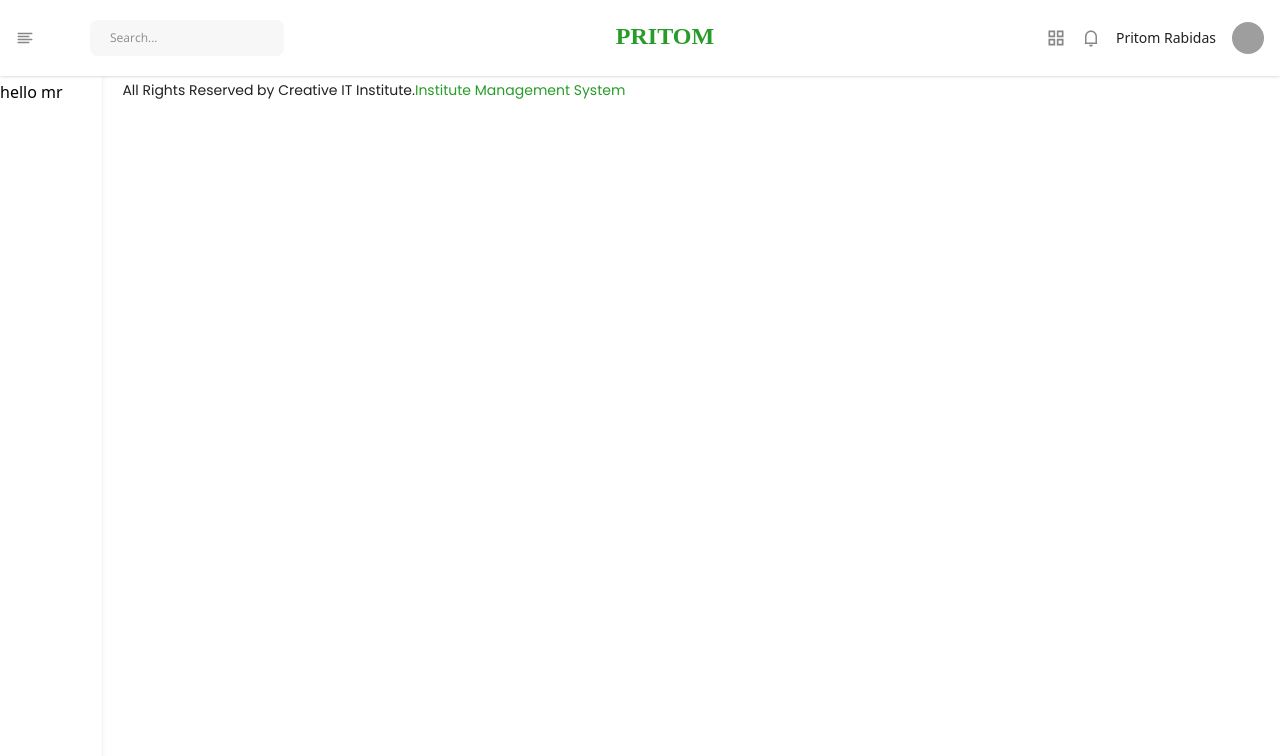
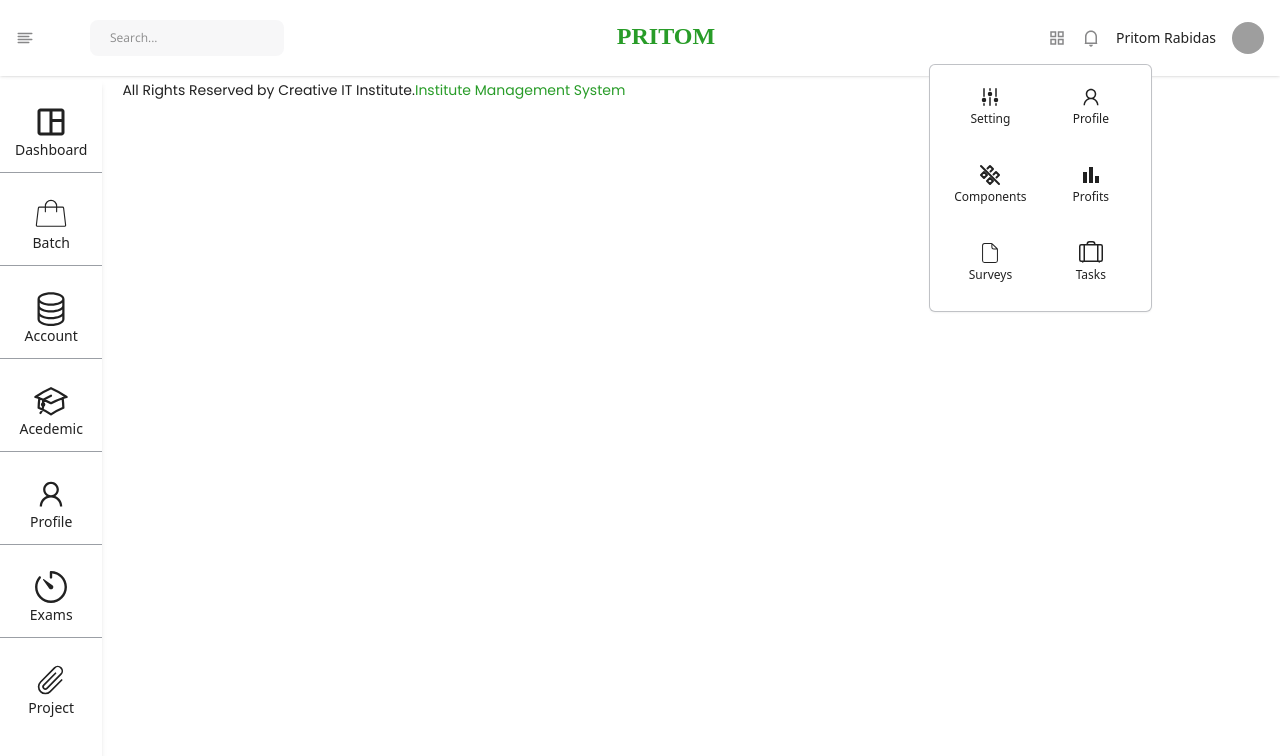
Before and after one commit to pritomrabidas/DashBoard, a React (Vite) app: page / in a window 1280 px wide. Both pictures are taken after a click on the icon 1055 px from the left and 38 px from the top of the page. Shown: the top 756 px of the page. Built offline with nearby package versions, Linux system fonts and the light colour scheme; grey boxes are pictures that could not be loaded; a web font is replaced by a local one.

Commit message:
navbar edit

```diff
--- a/src/Navbar.jsx
+++ b/src/Navbar.jsx
@@ -1,8 +1,25 @@
 import { FiAlignLeft } from "react-icons/fi";
 import { MdOutlineGridView } from "react-icons/md";
 import { RiNotification4Line } from "react-icons/ri";
+import { MdOutlineSpaceDashboard } from "react-icons/md";
+import { Link } from "react-router-dom";
+import { PiHandbagThin } from "react-icons/pi";
+import { BsDatabase } from "react-icons/bs";
+import { HiOutlineAcademicCap } from "react-icons/hi2";
+import { LiaUser } from "react-icons/lia";
+import { RxTimer } from "react-icons/rx";
+import { PiPaperclipLight } from "react-icons/pi";
+import { useState } from "react";
+import { HiAdjustmentsVertical } from "react-icons/hi2";
+import { TbComponentsOff } from "react-icons/tb";
+import { MdOutlineBarChart } from "react-icons/md";
+import { CiFileOn } from "react-icons/ci";
+import { BsSuitcaseLg } from "react-icons/bs";
 
 const Navbar = () => {
+  const [prifile, setProfile] = useState(false);
+  const [notification, setNotification] = useState(false);
+  const [board, setBoard] = useState(false);
   return (
     <div className="">
       <nav className="fixed z-40 w-full top-0 bg-white shadow flex justify-between items-center px-4 py-5">
@@ -25,12 +42,94 @@ const Navbar = () => {
           {/* Right Section */}
           <div className="flex items-center space-x-4">
             {/* Notification Icon */}
-            <MdOutlineGridView className="cursor-pointer text-xl text-[#35353697] duration-200 hover:text-secandari" />
-            <RiNotification4Line className="cursor-pointer text-lg text-[#35353697] hover:text-secandari" />
-
-            {/* User Dropdown */}
             <div className="relative">
-              <button className="flex items-center space-x-2 cursor-pointer">
+              <MdOutlineGridView
+                onClick={() => setBoard(true)}
+                className="cursor-pointer text-lg text-[#35353697] hover:text-secandari "
+              />
+              {board && (
+                <div
+                  onClick={() => setBoard(false)}
+                  className="fixed w-screen h-screen top-0 right-0 bg-[rgba(0,0,0,0)] z-50"
+                >
+                  <div className=" absolute right-[10%] top-14 mt-2 bg-white shadow-xs rounded-md  px-6 py-5 border border-[#9b9fa5a0] grid grid-cols-2 gap-7">
+                    <Link
+                      to="/"
+                      className="duration-200 text-primary hover:text-secandari"
+                    >
+                      <HiAdjustmentsVertical className="text-2xl text-center mx-auto" />
+                      <p className="text-center  pt-0.5 pb-2 border-brand  text-xs   font-normal font-Nunito-font ">
+                        Setting
+                      </p>
+                    </Link>
+                    <Link
+                      to="/"
+                      className="duration-200 text-primary hover:text-secandari"
+                    >
+                      <LiaUser className="text-2xl text-center mx-auto" />
+                      <p className="text-center  pt-0.5 pb-2 border-brand  text-xs   font-normal font-Nunito-font ">
+                        Profile
+                      </p>
+                    </Link>
+                    <Link
+                      to="/"
+                      className="duration-200 text-primary hover:text-secandari"
+                    >
+                      <TbComponentsOff className="text-2xl text-center mx-auto" />
+                      <p className="text-center  pt-0.5 pb-2 border-brand  text-xs   font-normal font-Nunito-font ">
+                        Components
+                      </p>
+                    </Link>
+                    <Link
+                      to="/"
+                      className="duration-200 text-primary hover:text-secandari"
+                    >
+                      <MdOutlineBarChart className="text-2xl text-center mx-auto" />
+                      <p className="text-center  pt-0.5 pb-2 border-brand  text-xs   font-normal font-Nunito-font ">
+                        Profits
+                      </p>
+                    </Link>
+                    <Link
+                      to="/"
+                      className="duration-200 text-primary hover:text-secandari"
+                    >
+                      <CiFileOn className="text-2xl text-center mx-auto" />
+                      <p className="text-center  pt-0.5 pb-2 border-brand  text-xs   font-normal font-Nunito-font ">
+                        Surveys
+                      </p>
+                    </Link>
+                    <Link
+                      to="/"
+                      className="duration-200 text-primary hover:text-secandari"
+                    >
+                      <BsSuitcaseLg className="text-2xl text-center mx-auto" />
+                      <p className="text-center pt-0.5 pb-2 border-brand  text-xs   font-normal font-Nunito-font ">
+                        Tasks
+                      </p>
+                    </Link>
+                  </div>
+                </div>
+              )}
+            </div>
+            <div className="relative">
+              <RiNotification4Line
+                onClick={() => setNotification(true)}
+                className="cursor-pointer text-lg text-[#35353697] hover:text-secandari "
+              />
+              {notification && (
+                <div
+                  onClick={() => setNotification(false)}
+                  className="fixed w-screen h-screen top-0 right-0 bg-[rgba(0,0,0,0)] z-50"
+                >
+                  <div className=" absolute right-[7%] top-14 mt-2 bg-white shadow-xs rounded-md w-48 py-2 border border-[#9b9fa5a0]"></div>
+                </div>
+              )}
+            </div>
+            <div className="relative">
+              <button
+                onClick={() => setProfile(true)}
+                className="flex items-center space-x-2 cursor-pointer"
+              >
                 <span className="text-primary text-sm font-normal font-Nunito-font pr-2  hover:text-secandari">
                   Pritom Rabidas
                 </span>
@@ -40,38 +139,97 @@ const Navbar = () => {
                   className="w-8 h-8 rounded-full"
                 />
               </button>
-              {/* <div className="absolute right-0 mt-2 bg-white shadow-md rounded-md w-48">
-            <a
-              href="/student/profile"
-              className="block px-4 py-2 hover:bg-gray-100"
+              {prifile && (
+                <div
+                  onClick={() => setProfile(false)}
+                  className="fixed w-screen h-screen top-0 right-0 bg-[rgba(0,0,0,0)] z-50"
+                >
+                  <div className=" absolute right-3 top-14 mt-2 bg-white shadow-xs rounded-md w-48 py-2 border border-[#9b9fa5a0]">
+                    <Link
+                      to="profile"
+                      onClick={() => setProfile(true)}
+                      className="block px-4 py-1.5 text-sm text-primary font-Nunito-font font-medium hover:bg-gray-100"
                     >
                       Profile
-            </a>
-            <a
-              href="/student/password/change"
-              className="block px-4 py-2 hover:bg-gray-100"
+                    </Link>
+                    <Link
+                      to="/"
+                      onClick={() => setProfile(true)}
+                      className="block px-4 py-1.5 text-sm text-primary font-Nunito-font font-medium hover:bg-gray-100"
                     >
                       Change Password
-            </a>
-            <a href="#" className="block px-4 py-2 hover:bg-gray-100">
+                    </Link>
+                    <Link
+                      to="#"
+                      onClick={() => setProfile(true)}
+                      className="block px-4 py-1.5 text-sm text-primary font-Nunito-font font-medium hover:bg-gray-100"
+                    >
                       History
-            </a>
-            <a href="#" className="block px-4 py-2 hover:bg-gray-100">
+                    </Link>
+                    <Link
+                      to="/"
+                      onClick={() => setProfile(true)}
+                      className="block px-4 py-1.5 text-sm text-primary font-Nunito-font font-medium hover:bg-gray-100"
+                    >
                       Support
-            </a>
-            <a
-              href="https://app.creativeitinstitute.com/student/logout"
-              className="block px-4 py-2 hover:bg-red-100 text-red-500"
+                    </Link>
+                    <Link
+                      to="/"
+                      onClick={() => setProfile(true)}
+                      className="block px-4 py-1.5 text-sm text-primary font-Nunito-font font-medium hover:bg-gray-100 "
                     >
                       Sign out
-            </a>
-          </div> */}
+                    </Link>
+                  </div>
+                </div>
+              )}
             </div>
           </div>
         </div>
       </nav>
-      <nav className="fixed shadow-md z-30 h-full w-[8%] left-0 pt-20 overflow-x-hidden overflow-y-scroll">
-hello mr
+      <nav className="fixed shadow-md z-30 h-full w-[8%] left-0 mt-20 pb-24 overflow-x-hidden overflow-y-scroll">
+        <Link to="/" className="duration-200 text-primary hover:text-secandari">
+          <MdOutlineSpaceDashboard className="text-4xl text-center mx-auto mt-6" />
+          <p className="text-center border-b pb-3 border-brand  text-sm   font-normal font-Nunito-font ">
+            Dashboard
+          </p>
+        </Link>
+        <Link to="/" className="duration-200 text-primary hover:text-secandari">
+          <PiHandbagThin className="text-4xl text-center mx-auto mt-6" />
+          <p className="text-center border-b pb-3 border-brand  text-sm   font-normal font-Nunito-font ">
+            Batch
+          </p>
+        </Link>
+        <Link to="/" className="duration-200 text-primary hover:text-secandari">
+          <BsDatabase className="text-4xl text-center mx-auto mt-6" />
+          <p className="text-center border-b pb-3 border-brand  text-sm   font-normal font-Nunito-font ">
+            Account
+          </p>
+        </Link>
+        <Link to="/" className="duration-200 text-primary hover:text-secandari">
+          <HiOutlineAcademicCap className="text-4xl text-center mx-auto mt-6" />
+          <p className="text-center border-b pb-3 border-brand  text-sm   font-normal font-Nunito-font ">
+            Acedemic
+          </p>
+        </Link>
+        <Link to="/" className="duration-200 text-primary hover:text-secandari">
+          <LiaUser className="text-4xl text-center mx-auto mt-6" />
+          <p className="text-center border-b pb-3 border-brand  text-sm   font-normal font-Nunito-font ">
+            Profile
+          </p>
+        </Link>
+        <Link to="/" className="duration-200 text-primary hover:text-secandari">
+          <RxTimer className="text-4xl text-center mx-auto mt-6" />
+          <p className="text-center border-b pb-3 border-brand  text-sm   font-normal font-Nunito-font ">
+            Exams
+          </p>
+        </Link>
+        <Link to="/" className="duration-200 text-primary hover:text-secandari">
+          <PiPaperclipLight className="text-4xl text-center mx-auto mt-6" />
+          <p className="text-center   text-sm   font-normal font-Nunito-font ">
+            Project
+          </p>
+        </Link>
       </nav>
     </div>
   );
```
Lines whose indentation alone changed are shown as unchanged.
